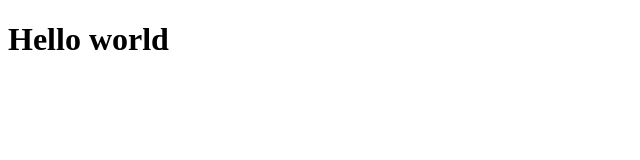
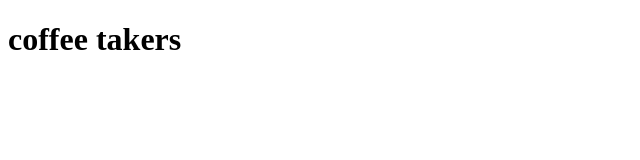
Before and after one commit to Justus-Onyancha/testhello, a plain HTML site: page index.html in a window 1280 px wide. Shown: the whole page, without its empty margins (0-640 px from the left). Drawn offline with Linux system fonts and the light colour scheme.

Commit message:
modified index.html h1

```diff
--- a/index.html
+++ b/index.html
@@ -10,7 +10,7 @@
 
 <body>
 
-    <h1>Hello world</h1>
+    <h1>coffee takers</h1>
 
 </body>
 
```
